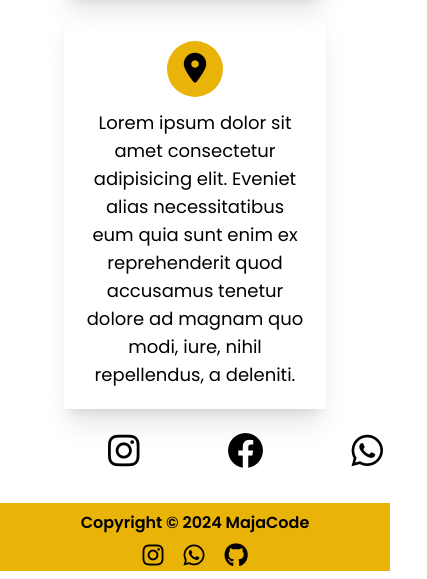
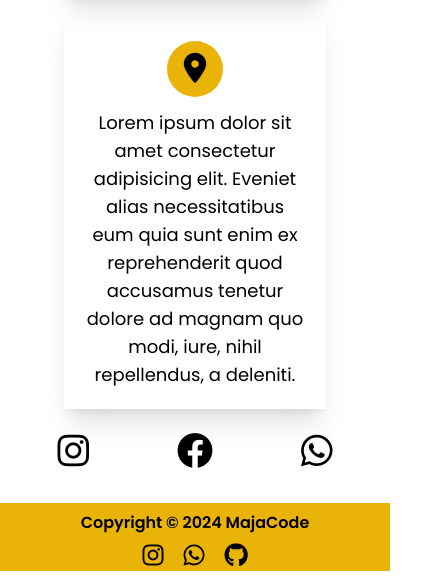
Before and after one commit to riskymahendraa/restaurant-landing-page, a website: page index.html in a window 390 px wide. Shown: the part 3821-4400 px from the top of the page, 427 px wide, since content can reach past the window. Drawn offline with Linux system fonts and the light colour scheme.

Commit message:
fix flex contact

```diff
--- a/index.html
+++ b/index.html
@@ -297,7 +297,7 @@
 
     <!-- Contact Section -->
     <section id="contact">
-      <div class="">
+      <div>
         <div class="text-center my-3 font-bold text-black text-4xl">
           Contact
         </div>
@@ -330,10 +330,8 @@
               </h1>
             </div>
           </div>
-          <div class="flex">
-            <div
-              class="inline-flex mx-auto justify-center items-center sm:flex-row md:flex-row lg:flex-row"
-            >
+          <div class="flex justify-center items-center">
+            <div class="inline-flex mx-auto">
               <div class="p-4 m-2">
                 <a
                   href="#"
```
Also changed, not shown: src/output.css.
